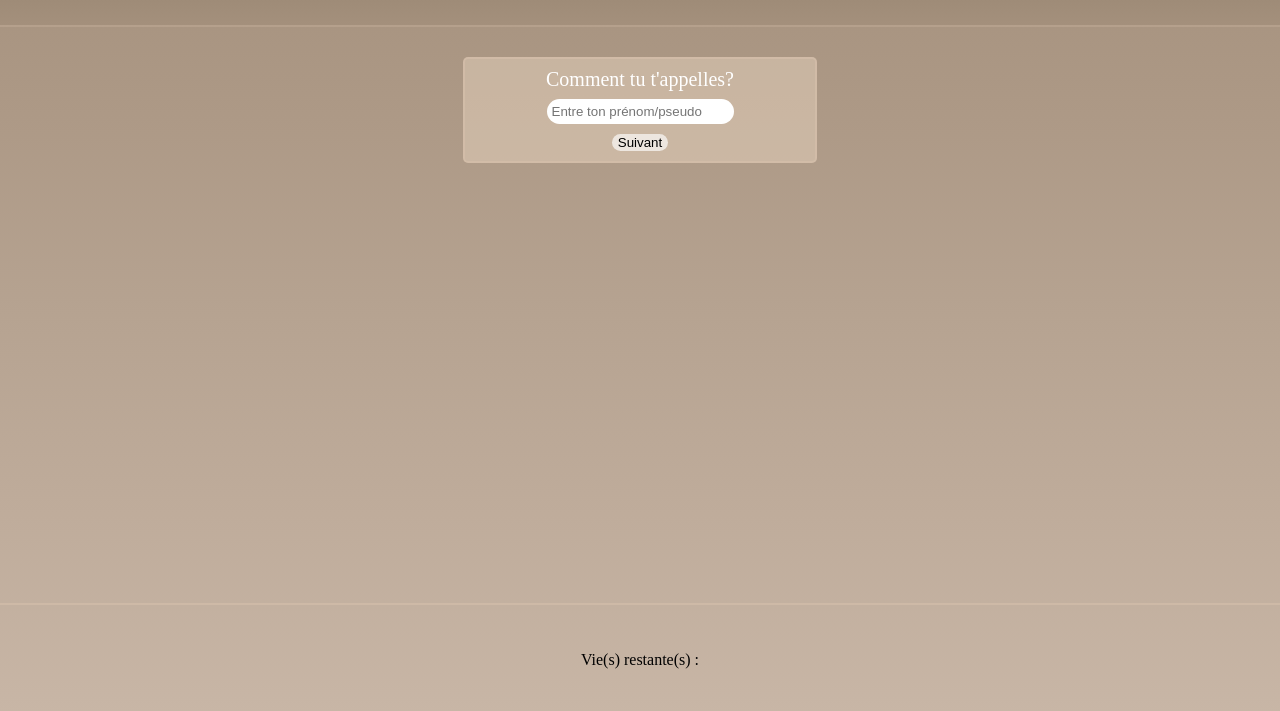
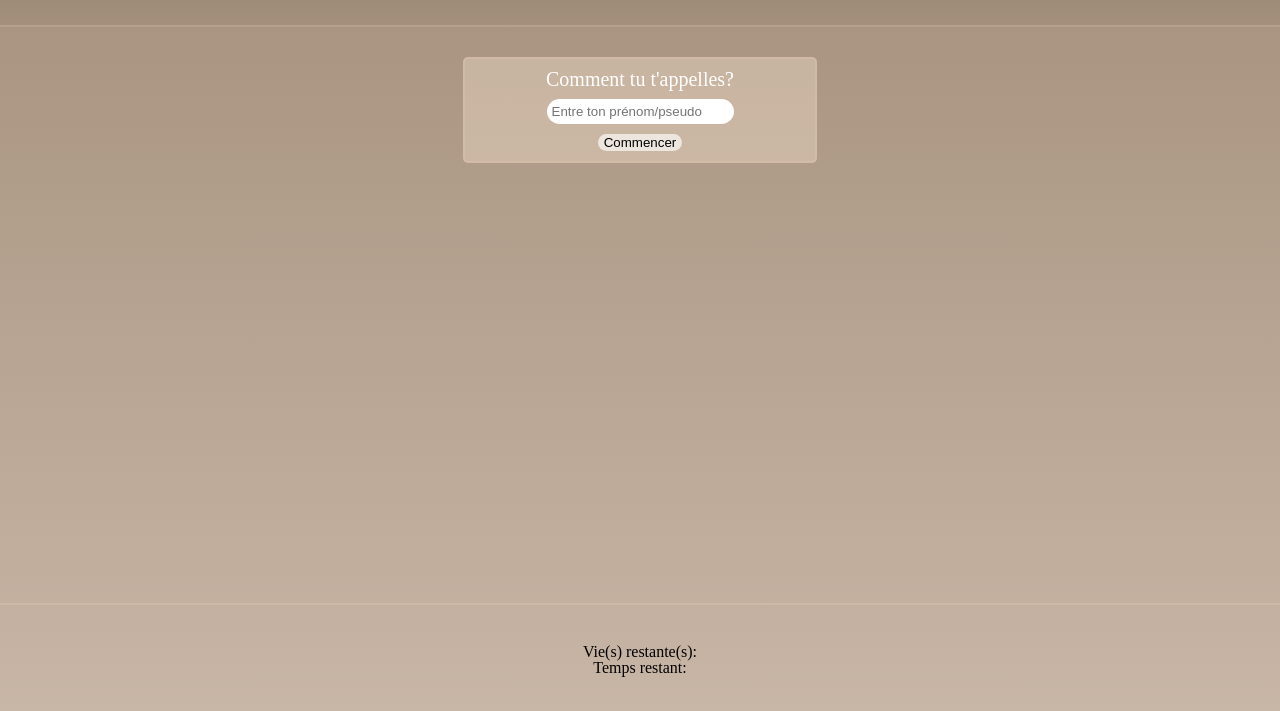
Before and after one commit to Loic-lion/the-impossible-quiz, a website built with Vite: page index.html in a window 1280 px wide. Shown: the part 85-796 px from the top of the page. Built offline with nearby package versions, Linux system fonts and the light colour scheme.

Commit message:
fix preventdefault

```diff
--- a/index.html
+++ b/index.html
@@ -5,6 +5,7 @@
     <meta name="viewport" content="width=device-width, initial-scale=1.0" />
     <link rel="stylesheet" href="src/style.css" />
     <title>the impossible quiz</title>
+    <script type="module" src="/src/main.ts"></script>
   </head>
   <body>
     <header>
@@ -21,7 +22,7 @@
             id="answer1"
             required
           />
-          <button onclick="nextPage(event)">Suivant</button>
+          <button id="nextButton">Commencer</button>
         </form>
       </div>
 
@@ -35,7 +36,7 @@
             id="answer2"
             required
           />
-          <button onclick="nextPage(event)">Suivant</button>
+          <button id="nextButton">Suivant</button>
         </form>
       </div>
 
@@ -46,7 +47,7 @@
             chiffre) ?
           </h2>
           <input type="number" name="answer" id="answer3" required />
-          <button onclick="nextPage(event)">Suivant</button>
+          <button id="nextButton">Suivant</button>
         </form>
       </div>
 
@@ -63,7 +64,7 @@
             <option>Stephen King</option>
             <option>Tolkien</option>
           </select>
-          <button onclick="nextPage(event)">Suivant</button>
+          <button id="nextButton">Suivant</button>
         </form>
       </div>
 
@@ -76,7 +77,7 @@
             id="answer5"
             placeholder="Entrez votre réponse"
           />
-          <button onclick="nextPage(event)">Suivant</button>
+          <button id="nextButton">Suivant</button>
         </form>
       </div>
 
@@ -89,7 +90,7 @@
             id="answer6"
             placeholder="Entrez votre réponse"
           />
-          <button onclick="nextPage(event)">Suivant</button>
+          <button id="nextButton">Suivant</button>
         </form>
       </div>
 
@@ -102,7 +103,7 @@
             id="answer7"
             placeholder="Entrez votre réponse"
           />
-          <button onclick="nextPage(event)">Suivant</button>
+          <button id="nextButton">Suivant</button>
         </form>
       </div>
 
@@ -117,7 +118,7 @@
             <option>Ludwig van Beethoven</option>
             <option>Wolfgang Amadeus Mozart</option>
           </select>
-          <button onclick="nextPage(event)">Suivant</button>
+          <button id="nextButton">Suivant</button>
         </form>
       </div>
 
@@ -125,7 +126,7 @@
         <form id="form-1">
           <h2>Quelle est la date de la chute du mur de Berlin ?</h2>
           <input type="date" id="answer9" name="year-input" />
-          <button onclick="nextPage(event)">Suivant</button>
+          <button id="nextButton">Suivant</button>
         </form>
       </div>
 
@@ -138,7 +139,7 @@
             id="answer10"
             placeholder="Entrez votre réponse"
           />
-          <button onclick="nextPage(event)">Suivant</button>
+          <button id="nextButton">Suivant</button>
         </form>
       </div>
 
@@ -151,7 +152,7 @@
             id="answer11"
             placeholder="Entrez votre réponse"
           />
-          <button onclick="nextPage(event)">résultat</button>
+          <button id="nextButton">Résultats</button>
         </form>
       </div>
 
@@ -159,10 +160,11 @@
     </main>
     <footer>
       <section class="container_life"></section>
-      <p>Vie(s) restante(s) :</p>
+      <p>Vie(s) restante(s):</p>
 
       <section class="container_time"></section>
+      <p>Temps restant:</p>
     </footer>
+    <script type="module" src="/src/main.ts"></script>
   </body>
-  <script type="module" src="/src/main.ts"></script>
 </html>
--- a/src/_main.scss
+++ b/src/_main.scss
@@ -78,6 +78,8 @@ body {
   }
 
   footer {
+    display: flex;
+    flex-direction: column;
     position: absolute;
     bottom: 0;
     width: 100vw;
--- a/src/main.ts
+++ b/src/main.ts
@@ -5,7 +5,7 @@ const answers: string[] = [];
 const reponse: any[] = [
   "name",
   "Léonard de Vinci",
-  8,
+  "8",
   "George Orwell",
   "Groenland",
   "Le Nil",
@@ -28,6 +28,9 @@ function showQuestion(index: number) {
 
 function nextPage(event: Event) {
   event.preventDefault();
+
+  const button = event.target as HTMLButtonElement;
+  button.disabled = true;
 
   const answerInput = document.getElementById(
     `answer${currentQuestionIndex + 1}`
@@ -52,7 +55,7 @@ function showResult() {
     resultHTML += `<p>Question ${i}: ${
       question.querySelector("h2")!.textContent
     }</p>`;
-    resultHTML += `<p>Réponse : ${answer}</p>`;
+    resultHTML += `<p>Votre réponse : ${answer}. Solution : ${reponse[i]}</p>`;
   }
 
   resultatDiv.innerHTML = resultHTML;
@@ -60,3 +63,13 @@ function showResult() {
 }
 
 showQuestion(0);
+
+const form = document.querySelectorAll("form");
+form.forEach((formElement) => {
+  formElement.addEventListener("submit", nextPage);
+});
+
+const nextButtons = document.querySelectorAll("#nextButton");
+nextButtons.forEach((nextButton) => {
+  nextButton.addEventListener("click", nextPage);
+});
```
Also changed, not shown: src/style.css, 1 other file.
